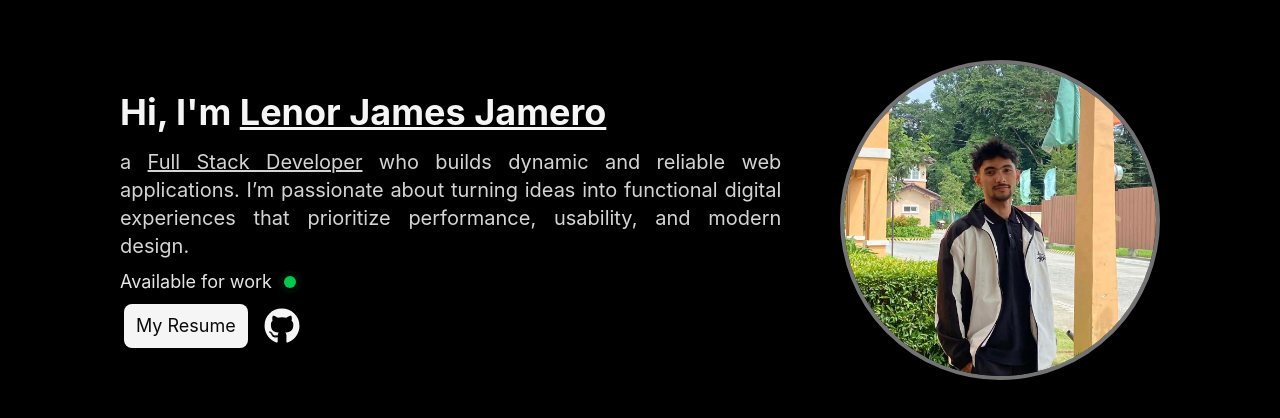
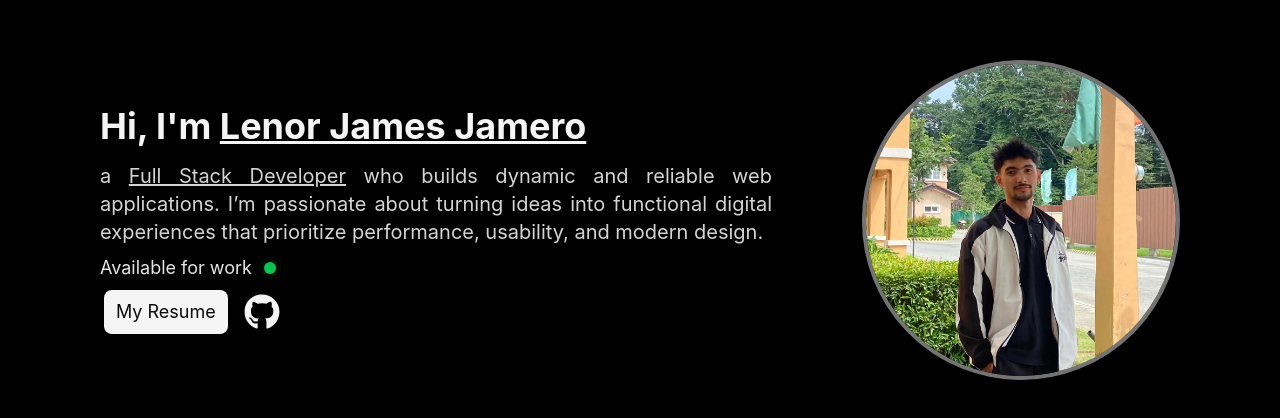
Before and after one commit to RenoaJamezu/JameroLenor, a React (Vite) app: page / in a window 1280 px wide. Shown: the part 180-598 px from the top of the page. Built offline with nearby package versions, Linux system fonts and the light colour scheme.

Commit message:
fix: add padding to Hero component and wrap GitHub icon in anchor tag

```diff
--- a/src/components/sections/Hero.tsx
+++ b/src/components/sections/Hero.tsx
@@ -5,7 +5,7 @@ export default function Hero() {
   return (
     <section className="flex flex-row items-center gap-12 py-12">
       {/* Left */}
-      <div className="w-2/3 flex flex-col justify-center text-left">
+      <div className="w-2/3 flex flex-col justify-center text-left px-5">
         <h1 className="text-3xl md:text-4xl font-bold text-neutral-100">Hi, I'm <a className="underline decoration-neutral-100">Lenor James Jamero</a></h1>
         <p className="mt-4 text-xl text-neutral-300 max-w-2xl text-justify">
           a <a className="underline decoration-neutral-300">Full Stack Developer</a> who builds dynamic and reliable web applications. I’m passionate about turning ideas into functional digital experiences that prioritize performance, usability, and modern design.
@@ -24,13 +24,15 @@ export default function Hero() {
             My Resume
           </button>
           <button>
-            <FaGithub className="text-neutral-100 text-4xl hover:text-neutral-300" />
+            <a href="https://github.com/RenoaJamezu">
+              <FaGithub className="text-neutral-100 text-4xl hover:text-neutral-300" />
+            </a>
           </button>
         </div>
       </div>
 
       {/* Right */}
-      <div className="w-1/3 flex justify-end items-center">
+      <div className="w-1/3 flex justify-end items-center px-5">
         <img
           src={HeroNor}
           alt="Portrait"
```
